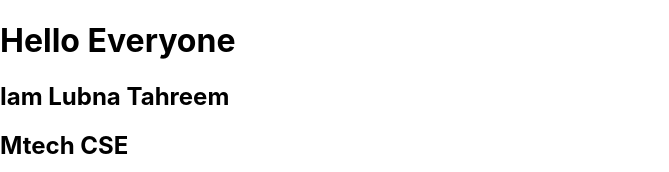
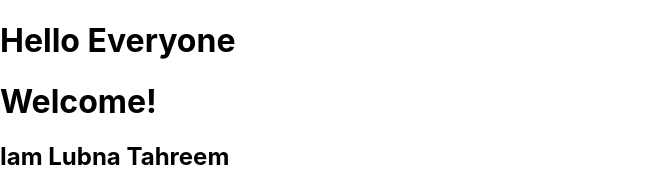
Before and after one commit to LubnaT/Hyper, a React (Create React App) app in the folder chatapp/: page / in a window 1280 px wide. Shown: the top 172 px of the page, without its empty margins (0-669 px from the left). Built offline with nearby package versions, Linux system fonts and the light colour scheme.

Commit message:
xreated another file

```diff
--- /dev/null
+++ b/chatapp/src/Day1.js
@@ -0,0 +1,5 @@
+function Day1(){
+    return <h1> Welcome!</h1>
+}
+
+export default Day1
--- a/chatapp/src/index.js
+++ b/chatapp/src/index.js
@@ -1,6 +1,7 @@
 import React from 'react';
 import ReactDOM from 'react-dom/client';
 import App from './App';
+import Day1 from './Day1';
 import './index.css';
 const root = ReactDOM.createRoot(document.getElementById('root'));
 
@@ -14,6 +15,7 @@ root.render(
 
 
     <h1>Hello Everyone</h1>
+    <Day1/>
     {Me()}
     <Me/>
     <App/>
```
